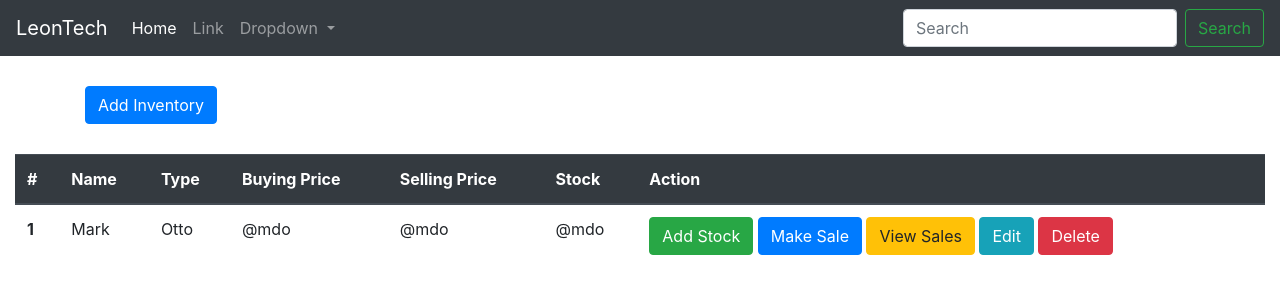
After one commit to leonbaraza/Inventory-Management-System, a Flask app: page /inventories in a window 1280 px wide. The commit adds this page. Shown: the top 300 px of the page. Run offline with Flask 2, Linux system fonts and the light colour scheme; some libraries are stand-ins or nearby versions.

Commit message:
Inventory management system April Class

```diff
--- a/app.py
+++ b/app.py
@@ -44,11 +44,17 @@ def contact():
 def service():
     return render_template('service.html')
 
+
 @app.route('/about')
 def about():
     return render_template('about.html')
 
 
+@app.route('/inventories')
+def inventories():
+    return render_template('inventories.html')
+
+
 # Run your app
 if __name__ == '__main__':
     app.run()
--- a/templates/base.html
+++ b/templates/base.html
@@ -1,15 +1,56 @@
 <!DOCTYPE html>
 <html lang="en">
+
 <head>
     <meta charset="UTF-8">
     <meta name="viewport" content="width=device-width, initial-scale=1.0">
+
     <title>
         {% block title %}
 
         {% endblock %}
     </title>
+
+    <link rel="stylesheet" href="https://stackpath.bootstrapcdn.com/bootstrap/4.4.1/css/bootstrap.min.css" integrity="sha384-Vkoo8x4CGsO3+Hhxv8T/Q5PaXtkKtu6ug5TOeNV6gBiFeWPGFN9MuhOf23Q9Ifjh" crossorigin="anonymous">
+
 </head>
+
 <body>
+
+    <nav class="navbar navbar-expand-lg navbar-dark bg-dark">
+        <a class="navbar-brand" href="#">LeonTech</a>
+        <button class="navbar-toggler" type="button" data-toggle="collapse" data-target="#navbarSupportedContent"
+            aria-controls="navbarSupportedContent" aria-expanded="false" aria-label="Toggle navigation">
+            <span class="navbar-toggler-icon"></span>
+        </button>
+
+        <div class="collapse navbar-collapse" id="navbarSupportedContent">
+            <ul class="navbar-nav mr-auto">
+                <li class="nav-item active">
+                    <a class="nav-link" href="#">Home <span class="sr-only">(current)</span></a>
+                </li>
+                <li class="nav-item">
+                    <a class="nav-link" href="#">Link</a>
+                </li>
+                <li class="nav-item dropdown">
+                    <a class="nav-link dropdown-toggle" href="#" id="navbarDropdown" role="button"
+                        data-toggle="dropdown" aria-haspopup="true" aria-expanded="false">
+                        Dropdown
+                    </a>
+                    <div class="dropdown-menu" aria-labelledby="navbarDropdown">
+                        <a class="dropdown-item" href="#">Action</a>
+                        <a class="dropdown-item" href="#">Another action</a>
+                        <div class="dropdown-divider"></div>
+                        <a class="dropdown-item" href="#">Something else here</a>
+                    </div>
+                </li>
+            </ul>
+            <form class="form-inline my-2 my-lg-0">
+                <input class="form-control mr-sm-2" type="search" placeholder="Search" aria-label="Search">
+                <button class="btn btn-outline-success my-2 my-sm-0" type="submit">Search</button>
+            </form>
+        </div>
+    </nav>
 
     {% block content %}
 
@@ -19,5 +60,12 @@
 
     {% endblock %}
 
+
+
+    <script src="https://code.jquery.com/jquery-3.4.1.slim.min.js" integrity="sha384-J6qa4849blE2+poT4WnyKhv5vZF5SrPo0iEjwBvKU7imGFAV0wwj1yYfoRSJoZ+n" crossorigin="anonymous"></script>
+    <script src="https://cdn.jsdelivr.net/npm/popper.js@1.16.0/dist/umd/popper.min.js" integrity="sha384-Q6E9RHvbIyZFJoft+2mJbHaEWldlvI9IOYy5n3zV9zzTtmI3UksdQRVvoxMfooAo" crossorigin="anonymous"></script>
+    <script src="https://stackpath.bootstrapcdn.com/bootstrap/4.4.1/js/bootstrap.min.js" integrity="sha384-wfSDF2E50Y2D1uUdj0O3uMBJnjuUD4Ih7YwaYd1iqfktj0Uod8GCExl3Og8ifwB6" crossorigin="anonymous"></script>
+
 </body>
+
 </html>
--- /dev/null
+++ b/templates/inventories.html
@@ -0,0 +1,216 @@
+{% extends 'base.html' %}
+
+{% block title %}
+    Inventories
+{% endblock %}
+
+
+{% block content %}
+
+
+<div class="container ">
+
+    <!-- Button trigger modal -->
+    <button type="button" style="margin-top: 30px;" class="btn btn-primary" data-toggle="modal"
+        data-target="#addInventories">
+        Add Inventory
+    </button>
+
+    <!-- Modal -->
+    <div class="modal fade" id="addInventories" tabindex="-1" role="dialog" aria-labelledby="exampleModalLabel"
+        aria-hidden="true">
+        <div class="modal-dialog" role="document">
+            <div class="modal-content">
+                <div class="modal-header">
+                    <h5 class="modal-title" id="exampleModalLabel">Add New Inventory</h5>
+                    <button type="button" class="close" data-dismiss="modal" aria-label="Close">
+                        <span aria-hidden="true">&times;</span>
+                    </button>
+                </div>
+                <div class="modal-body">
+
+
+                    <form>
+
+                        <!-- name field -->
+                        <div class="form-group">
+                            <label for="exampleInputEmail1">Name</label>
+
+                            <input type="name" class="form-control" id="exampleInputEmail1"
+                                aria-describedby="emailHelp">
+
+                            <small id="emailHelp" class="form-text text-muted">Add stock for this
+                                inventory</small>
+                        </div>
+
+                        <!-- type field -->
+
+                        <div class="form-group">
+                            <label for="exampleInputEmail1">Type</label>
+
+                            <select class="form-control" id="exampleFormControlSelect1">
+                                <option></option>
+                                <option>Product</option>
+                                <option>Service</option>
+                            </select>
+                        </div>
+
+                        <!-- BP field -->
+                        <div class="form-group">
+
+                            <label for="exampleInputEmail1">Buying Price</label>
+
+                            <input type="float" class="form-control" id="exampleInputEmail1"
+                                aria-describedby="emailHelp">
+                        </div>
+
+                        <!-- SP field -->
+                        <div class="form-group">
+                            <label for="exampleInputEmail1">Selling Price</label>
+
+                            <input type="float" class="form-control" id="exampleInputEmail1"
+                                aria-describedby="emailHelp">
+                        </div>
+
+                    </form>
+
+
+                </div>
+                <div class="modal-footer">
+                    <button type="button" class="btn btn-secondary" data-dismiss="modal">Close</button>
+                    <button type="button" class="btn btn-primary">Save changes</button>
+                </div>
+            </div>
+        </div>
+    </div>
+
+
+</div>
+
+
+<div class="container-fluid" style="margin-top: 30px;">
+    <table class="table">
+        <thead class="thead-dark">
+            <tr>
+                <th scope="col">#</th>
+                <th scope="col">Name</th>
+                <th scope="col">Type</th>
+                <th scope="col">Buying Price</th>
+                <th scope="col">Selling Price</th>
+                <th scope="col">Stock</th>
+                <th scope="col">Action</th>
+            </tr>
+        </thead>
+        <tbody>
+            <tr>
+                <th scope="row">1</th>
+                <td>Mark</td>
+                <td>Otto</td>
+                <td>@mdo</td>
+                <td>@mdo</td>
+                <td>@mdo</td>
+                <td>
+
+                    <!-- Button trigger modal -->
+                    <button type="button" class="btn btn-success" data-toggle="modal" data-target="#addStock">
+                        Add Stock
+                    </button>
+
+                    <!-- Modal -->
+                    <div class="modal fade" id="addStock" tabindex="-1" role="dialog"
+                        aria-labelledby="exampleModalLabel" aria-hidden="true">
+                        <div class="modal-dialog" role="document">
+                            <div class="modal-content">
+                                <div class="modal-header">
+                                    <h5 class="modal-title" id="exampleModalLabel">Add Stock</h5>
+                                    <button type="button" class="close" data-dismiss="modal" aria-label="Close">
+                                        <span aria-hidden="true">&times;</span>
+                                    </button>
+                                </div>
+                                <div class="modal-body">
+
+
+                                    <form>
+                                        <div class="form-group">
+
+                                            <label for="exampleInputEmail1">Stock</label>
+
+                                            <input type="number" class="form-control" id="exampleInputEmail1"
+                                                aria-describedby="emailHelp">
+
+                                            <small id="emailHelp" class="form-text text-muted">Add stock for this
+                                                inventory</small>
+
+                                        </div>
+                                    </form>
+
+
+                                </div>
+                                <div class="modal-footer">
+                                    <button type="button" class="btn btn-secondary" data-dismiss="modal">Close</button>
+                                    <button type="button" class="btn btn-primary">Save changes</button>
+                                </div>
+                            </div>
+                        </div>
+                    </div>
+
+
+
+                    <!-- Button trigger modal -->
+                    <button type="button" class="btn btn-primary" data-toggle="modal" data-target="#makeSale">
+                        Make Sale
+                    </button>
+
+                    <!-- Modal -->
+                    <div class="modal fade" id="makeSale" tabindex="-1" role="dialog"
+                        aria-labelledby="exampleModalLabel" aria-hidden="true">
+                        <div class="modal-dialog" role="document">
+                            <div class="modal-content">
+                                <div class="modal-header">
+                                    <h5 class="modal-title" id="exampleModalLabel">Make Sale</h5>
+                                    <button type="button" class="close" data-dismiss="modal" aria-label="Close">
+                                        <span aria-hidden="true">&times;</span>
+                                    </button>
+                                </div>
+                                <div class="modal-body">
+
+
+
+                                    <form>
+                                        <div class="form-group">
+
+                                            <label for="exampleInputEmail1">Quantity</label>
+
+                                            <input type="number" class="form-control" id="exampleInputEmail1"
+                                                aria-describedby="emailHelp">
+
+                                            <small id="emailHelp" class="form-text text-muted">Number of sales</small>
+
+                                        </div>
+                                    </form>
+
+
+
+                                </div>
+                                <div class="modal-footer">
+                                    <button type="button" class="btn btn-secondary" data-dismiss="modal">Close</button>
+                                    <button type="button" class="btn btn-primary">Save changes</button>
+                                </div>
+                            </div>
+                        </div>
+                    </div>
+
+
+
+
+                    <button type="button" class="btn btn-warning">View Sales</button>
+                    <button type="button" class="btn btn-info">Edit</button>
+                    <button type="button" class="btn btn-danger">Delete</button>
+
+                </td>
+            </tr>
+        </tbody>
+    </table>
+</div>
+
+{% endblock %}
```
